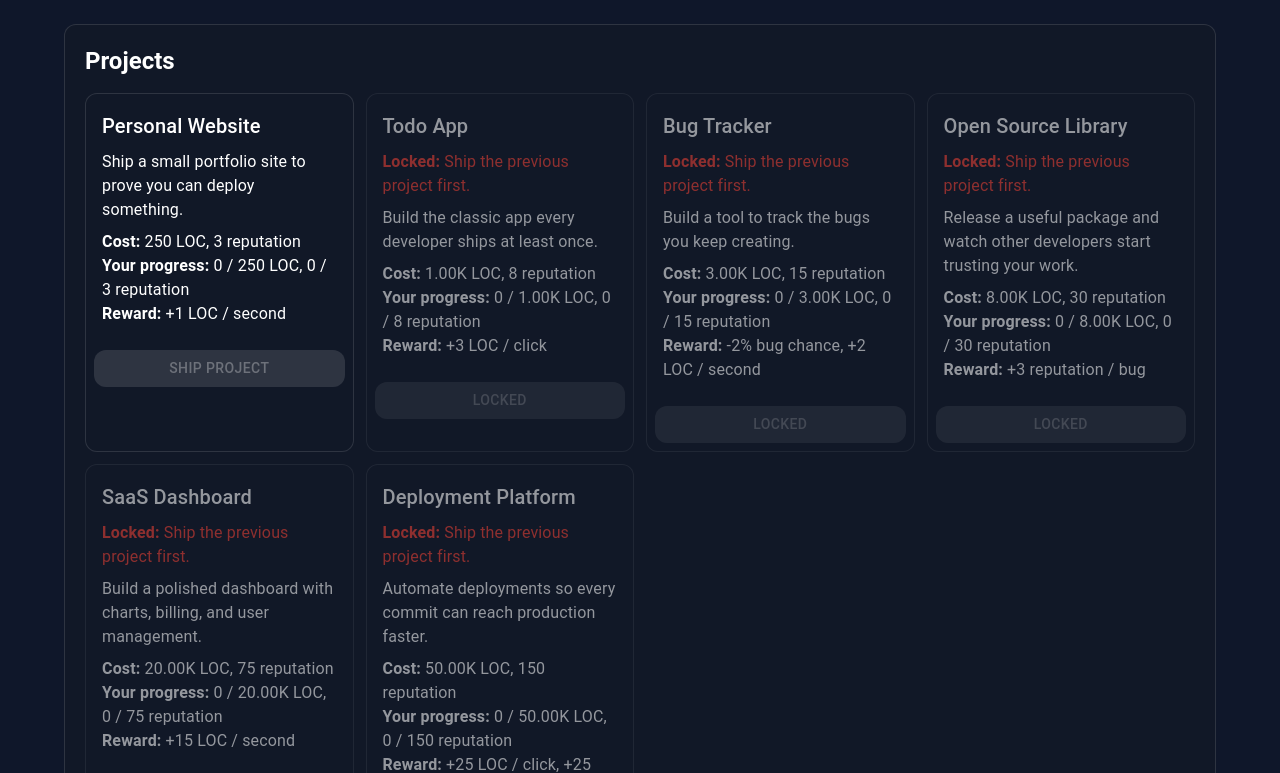
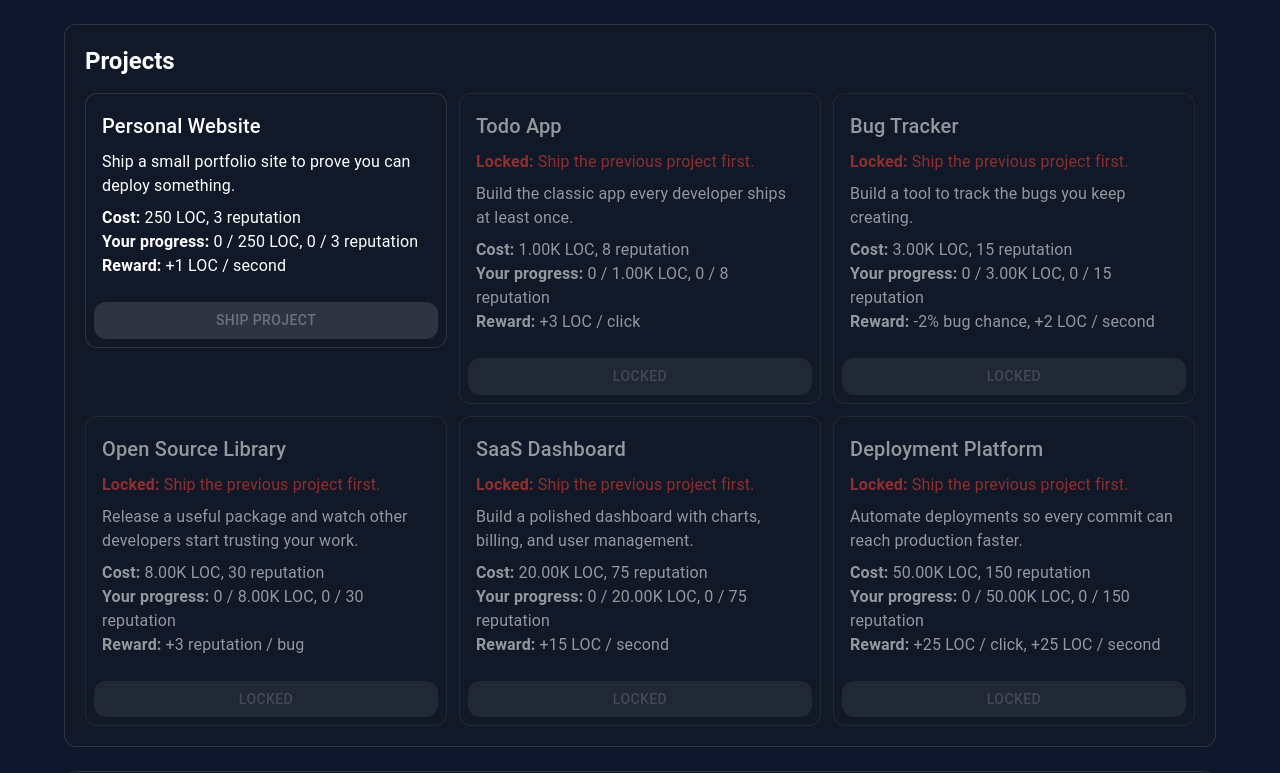
Before and after one commit to BlazingHotCode/commit-clicker, a React (Vite) app: page / in a window 1280 px wide. Shown: the part 1507-2280 px from the top of the page. Built offline with nearby package versions, Linux system fonts and the light colour scheme.

Commit message:
use mui grid for projects

```diff
--- a/src/components/projects/ProjectPanel.tsx
+++ b/src/components/projects/ProjectPanel.tsx
@@ -3,6 +3,7 @@ import {
   Card,
   CardActions,
   CardContent,
+  Grid,
   Paper,
   Typography,
 } from "@mui/material";
@@ -22,7 +23,7 @@ export function ProjectPanel({ state, onShipProject }: ProjectPanelProps) {
         Projects
       </Typography>
 
-      <div className="project-grid">
+      <Grid container spacing={1.5}>
         {projects.map((project) => {
           const completed = state.completedProjects.includes(project.id);
           const unlocked =
@@ -35,8 +36,8 @@ export function ProjectPanel({ state, onShipProject }: ProjectPanelProps) {
             state.reputation >= project.reputationCost;
 
           return (
+            <Grid key={project.id} size={{ xs: 12, sm: 6, md: 4 }}>
               <Card
-              key={project.id}
                 variant="outlined"
                 className={
                   completed
@@ -69,8 +70,8 @@ export function ProjectPanel({ state, onShipProject }: ProjectPanelProps) {
 
                   <Typography>
                     <strong>Your progress:</strong>{" "}
-                  {formatNumber(Math.min(state.linesOfCode, project.locCost))} /{" "}
-                  {formatNumber(project.locCost)} LOC,{" "}
+                    {formatNumber(Math.min(state.linesOfCode, project.locCost))}{" "}
+                    / {formatNumber(project.locCost)} LOC,{" "}
                     {formatNumber(
                       Math.min(state.reputation, project.reputationCost),
                     )}{" "}
@@ -89,13 +90,18 @@ export function ProjectPanel({ state, onShipProject }: ProjectPanelProps) {
                     disabled={completed || !canAfford}
                     onClick={() => onShipProject(project.id)}
                   >
-                  {completed ? "Shipped" : unlocked ? "Ship Project" : "Locked"}
+                    {completed
+                      ? "Shipped"
+                      : unlocked
+                        ? "Ship Project"
+                        : "Locked"}
                   </Button>
                 </CardActions>
               </Card>
+            </Grid>
           );
         })}
-      </div>
+      </Grid>
     </Paper>
   );
 }
```
Lines whose indentation alone changed are shown as unchanged.
